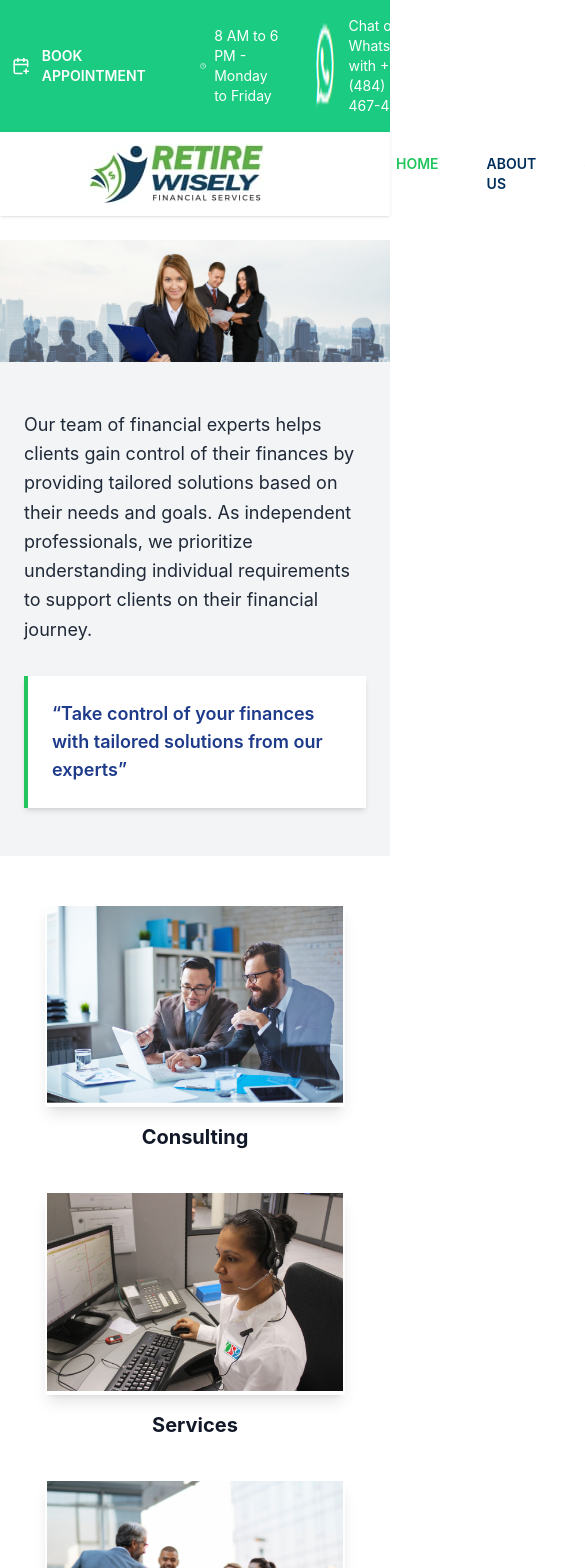
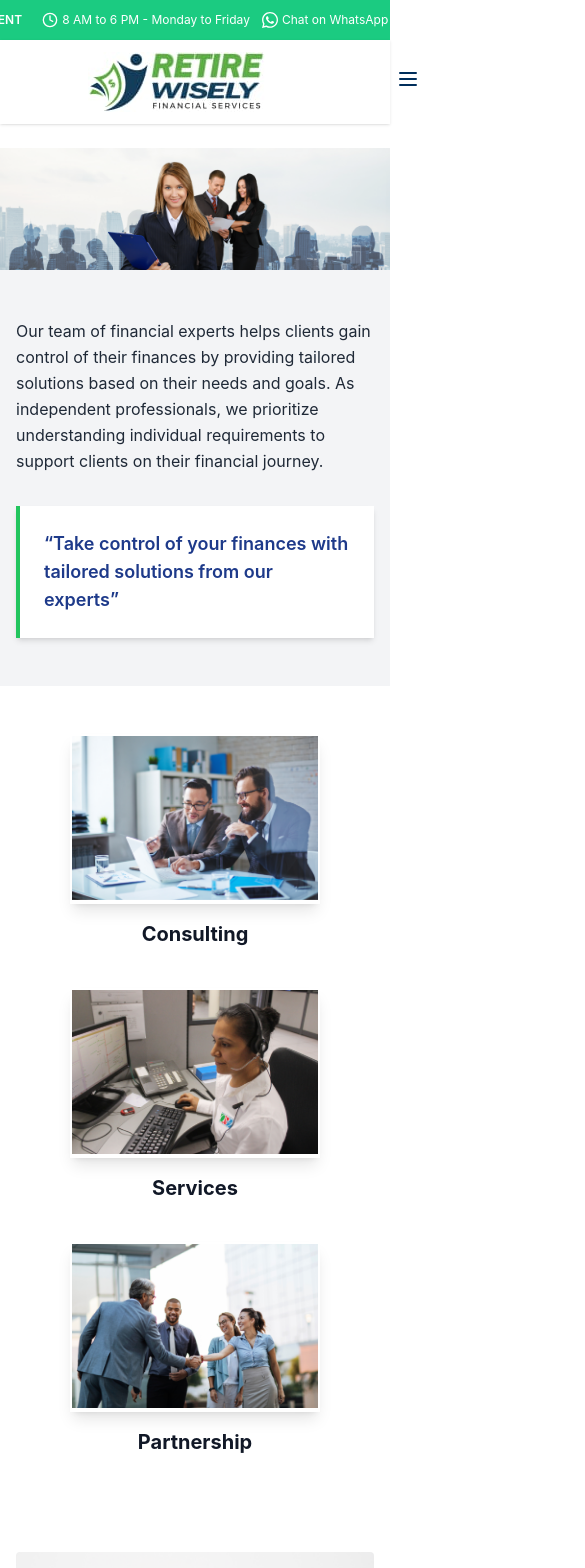
Before and after one commit to nirajsai1/retire_wisely, a React (Create React App) app: page / in a window 390 px wide. Shown: the top 1568 px of the page, 585 px wide, since content can reach past the window. Built offline with nearby package versions, Linux system fonts and the light colour scheme.

Commit message:
App.js and Home.js codes refactored to enhance the view in mobiles

```diff
--- a/src/App.js
+++ b/src/App.js
@@ -1,5 +1,6 @@
 import React, { useState ,useRef , useEffect} from "react";
 import { CalendarPlus ,Clock } from "lucide-react";
+import { FaWhatsapp , FaInstagram, FaFacebook } from 'react-icons/fa';
 import { BrowserRouter as Router, Routes, Route, Link } from "react-router-dom";
 import { useNavigate , useLocation } from "react-router-dom";
 import Book_an_appointment from "./js/Book_an_appointment";
@@ -28,9 +29,14 @@ import ScrollToTop from "./js/ScrollToTop";
 function App() {
   const navigate=useNavigate();
   const [isOpen, setIsOpen] = useState(false);
+  const dropdownRef = useRef(null);
 const [dropdownOpen, setDropdownOpen] = useState(false);
-  const dropdownRef = useRef(null);
+const [mobileMenuOpen, setMobileMenuOpen] = useState(false);
+const [mobileDropdownOpen, setMobileDropdownOpen] = useState(false);
 
+const toggleMobileMenu = () => setMobileMenuOpen(!mobileMenuOpen);
+const closeMobileMenu = () => setMobileMenuOpen(false);
+const toggleMobileDropdown = () => setMobileDropdownOpen(!mobileDropdownOpen);
   const toggleDropdown = () => {
     setDropdownOpen((prev) => !prev);
   };
@@ -58,38 +64,54 @@ function App() {
   const defaultClass = "[#002E5B]";
   return (
       <div>
-        <div className="bg-[#1bcb81] p-4  flex justify-center items-center gap-x-8 text-white text-sm w-full z-10">
+       <div className="bg-[#1bcb81] p-2 md:p-3 flex justify-center items-center gap-3 md:gap-8 text-white text-xs md:text-sm w-full z-10">
+
   <div
-  className="flex items-center px-4 py-2 cursor-pointer transition
-             hover:bg-[#002E5B] hover:rounded-xl hover:border hover:border-[#002E5B]"
+    className="flex items-center px-2 md:px-4 py-1 md:py-2 cursor-pointer transition hover:bg-[#002E5B] hover:rounded-xl hover:border hover:border-[#002E5B] whitespace-nowrap"
     onClick={() => navigate('/baa')}
   >
-  <CalendarPlus className="text-white" />
-  <span className="font-semibold pl-3 text-white">BOOK APPOINTMENT</span>
+    <CalendarPlus className="text-white w-4 h-4 md:w-5 md:h-5" />
+    <span className="font-semibold pl-2 md:pl-3 text-white">BOOK APPOINTMENT</span>
   </div>
-          <div className="flex items-center gap-x-2">
-          <Clock className="w-5 h-5"></Clock>
+
+  <div className="flex items-center gap-1 md:gap-2 whitespace-nowrap">
+    <Clock className="w-4 h-4 md:w-5 md:h-5" />
     <p>8 AM to 6 PM - Monday to Friday</p>
   </div>
-          <div className="flex">
-            <img src={whatsapp} className="pr-3"></img>
+
+  <div className="flex items-center whitespace-nowrap">
+    <FaWhatsapp className="w-5 h-5 md:w-7 md:h-7 pr-1 md:pr-2" />
     <p className="">Chat on WhatsApp with +1 (484) 467-4744</p>
   </div>
+
+</div><div className="sticky top-0 bg-white shadow z-20 text-[#002E5B]">
+  <div className="flex items-center justify-between max-w-screen-xl mx-auto px-6 py-3 text-[#002E5B]">
+    {/* Logo */}
+    <img
+      src={image}
+      alt="Logo"
+      className="flex-[3] max-w-[180px] mr-32 ml-16 cursor-pointer"
+      onClick={handlenav}
+    />
+
+    {/* Hamburger Menu - Mobile Only */}
+    <div className="lg:hidden">
+      <button onClick={toggleMobileMenu} className="focus:outline-none">
+        <svg className="w-6 h-6" fill="none" stroke="currentColor" strokeWidth="2"
+          viewBox="0 0 24 24">
+          <path strokeLinecap="round" strokeLinejoin="round"
+            d="M4 6h16M4 12h16M4 18h16" />
+        </svg>
+      </button>
     </div>
-        <div className="sticky top-0 bg-white shadow z-20 text-[#002E5B]">
-          <div className="flex items-center justify-between max-w-screen-xl mx-auto px-6 py-3 text-[#002E5B]">
-            <img src={image} alt="Logo" className="flex-[3] max-w-[180px] mr-32 ml-16 cursor-pointer" onClick={handlenav}  />
-            <div className="flex flex-[2] gap-x-12 text-sm font-semibold">
-      <Link to="/" className={isActive("/") ? activeClass : defaultClass}>
-        HOME
-      </Link>
-      <Link to="/aboutus" className={ isActive("/aboutus") ? activeClass : defaultClass}>
-        ABOUT US
-      </Link>
-      <Link to="/services" className={isActive("/services") ? activeClass : defaultClass}>
-        SERVICES
-      </Link>
 
+    {/* Main Navigation - Hidden on Mobile */}
+    <div className="hidden lg:flex flex-[2] gap-x-12 text-sm font-semibold items-center">
+      <Link to="/" className={isActive("/") ? activeClass : defaultClass}>HOME</Link>
+      <Link to="/aboutus" className={isActive("/aboutus") ? activeClass : defaultClass}>ABOUT US</Link>
+      <Link to="/services" className={isActive("/services") ? activeClass : defaultClass}>SERVICES</Link>
+
+      {/* Dropdown */}
       <div className="relative group inline-block">
         <div className="relative" ref={dropdownRef}>
           <button
@@ -100,46 +122,69 @@ function App() {
           </button>
           {dropdownOpen && (
             <div className="absolute bg-white shadow-lg mt-2 rounded-md z-30 w-40">
-              <Link
-                to="/fc"
-                className="block px-4 py-2 hover:bg-gray-100"
-                onClick={handleOptionClick}
-              >
-                Financial Calculators
-              </Link>
-              <Link
-                to="/useful_links"
-                className="block px-4 py-2 hover:bg-gray-100"
-                onClick={handleOptionClick}
-              >
-                Useful Links
-              </Link>
-              <Link
-                to="/faq"
-                className="block px-4 py-2 hover:bg-gray-100"
-                onClick={handleOptionClick}
-              >
-                Frequently Asked Questions
-              </Link>
+              <Link to="/fc" className="block px-4 py-2 hover:bg-gray-100" onClick={handleOptionClick}>Financial Calculators</Link>
+              <Link to="/useful_links" className="block px-4 py-2 hover:bg-gray-100" onClick={handleOptionClick}>Useful Links</Link>
+              <Link to="/faq" className="block px-4 py-2 hover:bg-gray-100" onClick={handleOptionClick}>Frequently Asked Questions</Link>
             </div>
           )}
         </div>
       </div>
 
-      <Link to="/partnership" className={isActive("/partnership") ? activeClass : defaultClass}>
+      <Link to="/partnership" className={isActive("/partnership") ? activeClass : defaultClass}>PARTNERSHIP</Link>
+      <Link to="/contactus" className={isActive("/contactus") ? activeClass : defaultClass}>CONTACT US</Link>
+
+      {/* Social Icons */}
+      <div className="flex gap-4">
+        <FaFacebook className="w-5 h-5" />
+        <FaInstagram className="w-5 h-5" />
+      </div>
+    </div>
+  </div>
+
+  {/* Mobile Menu */}
+ {mobileMenuOpen && (
+  <div className="lg:hidden px-6 pb-4 flex flex-col space-y-4 text-sm font-semibold text-[#002E5B]">
+    <Link to="/" onClick={closeMobileMenu} className={isActive("/") ? activeClass : defaultClass}>
+      HOME
+    </Link>
+    <Link to="/aboutus" onClick={closeMobileMenu} className={isActive("/aboutus") ? activeClass : defaultClass}>
+      ABOUT US
+    </Link>
+    <Link to="/services" onClick={closeMobileMenu} className={isActive("/services") ? activeClass : defaultClass}>
+      SERVICES
+    </Link>
+
+    {/* Mobile Dropdown */}
+    <div className="flex flex-col">
+      <button onClick={toggleMobileDropdown} className="text-left">
+        RESOURCES
+      </button>
+      {mobileDropdownOpen && (
+        <div className="ml-4 mt-2 flex flex-col space-y-2 text-sm">
+          <Link to="/fc" onClick={closeMobileMenu} className="block">Financial Calculators</Link>
+          <Link to="/useful_links" onClick={closeMobileMenu} className="block">Useful Links</Link>
+          <Link to="/faq" onClick={closeMobileMenu} className="block">FAQ</Link>
+        </div>
+      )}
+    </div>
+
+    <Link to="/partnership" onClick={closeMobileMenu} className={isActive("/partnership") ? activeClass : defaultClass}>
       PARTNERSHIP
     </Link>
-      <Link to="/contactus" className={isActive("/contactus") ? activeClass : defaultClass}>
+    <Link to="/contactus" onClick={closeMobileMenu} className={isActive("/contactus") ? activeClass : defaultClass}>
       CONTACT US
     </Link>
 
-      <div className="flex gap-4">
-        <img src={facebook} className="w-5 h-5" alt="Facebook" />
-        <img src={instagram} className="w-5 h-5" alt="Instagram" />
+    {/* Social Icons */}
+    <div className="flex gap-4 mt-4">
+      <FaFacebook className="w-5 h-5" />
+      <FaInstagram className="w-5 h-5" />
     </div>
   </div>
+)}
+
 </div>
-        </div>
+
         <div className="pt-6">
           <Routes>
             <Route path="/" element={<Home />} />
@@ -161,20 +206,23 @@ function App() {
           </Routes>
         </div>
         <footer className="bg-[#002e5b] text-white">
-      <div className="bg-[#19e49a] px-6 py-4 flex flex-col sm:flex-row justify-between items-center">
+
+  <div className="bg-[#19e49a] px-6 py-4 flex flex-col sm:flex-row justify-between items-center text-center sm:text-left">
     <h2 className="text-xl sm:text-2xl font-bold">Looking For A Financial Consultant?</h2>
-        <button onClick={() =>navigate('/baa')} className="mt-3 sm:mt-0 bg-[#002e5b] hover:bg-[#001f3d] text-white font-semibold px-6 py-2 rounded shadow">
+    <button
+      onClick={() => navigate('/baa')}
+      className="mt-3 sm:mt-0 bg-[#002e5b] hover:bg-[#001f3d] text-white font-semibold px-6 py-2 rounded shadow"
+    >
       BOOK AN APPOINTMENT
     </button>
   </div>
-
-      <div className="max-w-screen-xl mx-auto px-8 md:px-16 py-12 grid grid-cols-1 sm:grid-cols-2 md:grid-cols-4 gap-10 text-sm">
+  <div className="max-w-screen-xl mx-auto px-6 sm:px-12 md:px-16 py-12 grid grid-cols-1 sm:grid-cols-2 md:grid-cols-4 gap-10 text-sm">
     <div>
       <h3 className="text-xl font-bold border-t-2 border-[#19e49a] pt-2 mb-3">ABOUT</h3>
       <p className="text-gray-300">
         At Retire Wisely Financial Services, we strive to simplify your financial life after your retirement.
-            We help high-net-worth families, and business owners set tangible goals and then put strategies
-            in place that assist them in achieving those goals through thoughtful planning and open communication.
+        We help high-net-worth families and business owners set tangible goals and then put strategies
+        in place to achieve those goals through thoughtful planning and open communication.
       </p>
     </div>
     <div>
@@ -182,37 +230,43 @@ function App() {
       <p>Call: (484) 467-4744</p>
       <p>Email: letstalk@retirewisely.biz</p>
       <p className="mt-2">116 Foreside Rd<br />Malvern PA 19355 U.S.</p>
-          <p>Monday – Friday: 9:00am – 9:00pm</p>
+      <p>Mon – Fri: 9:00am – 9:00pm</p>
     </div>
+
     <div>
       <h3 className="text-xl font-bold border-t-2 border-[#19e49a] pt-2 mb-3">QUICK LINKS</h3>
       <ul className="space-y-1">
-            <li><Link to='/retirement_p'>Retirement planning</Link></li>
-            <li><Link to='/college_p'>College Planning</Link></li>
-            <li><Link to='/tax_p'>Tax planning</Link></li>
+        <li><Link to="/retirement_p">Retirement Planning</Link></li>
+        <li><Link to="/college_p">College Planning</Link></li>
+        <li><Link to="/tax_p">Tax Planning</Link></li>
       </ul>
     </div>
 
     <div>
       <h3 className="text-xl font-bold border-t-2 border-[#19e49a] pt-2 mb-3">INFORMATION</h3>
-          <ul className="grid grid-cols-2 gap-y-1">
-            <li><Link to='/'>Home</Link></li>
-            <li><Link to='/AboutUs'>AboutUs</Link></li>
-            <li><Link to='/services'>Services</Link></li>
-            <li><Link to='/resources'>Resources</Link></li>
-            <li><Link to='/contactus'>Contactus</Link></li>
-            <li><Link to='/pp'>Privacy Policy</Link></li>
-            <li><Link to='/baa'>Book an Appointment</Link></li>
-            <li><Link to='/our_blog'>Our Blog</Link></li>
+      <ul className="grid grid-cols-2 gap-y-1 gap-x-4">
+        <li><Link to="/">Home</Link></li>
+        <li><Link to="/AboutUs">About Us</Link></li>
+        <li><Link to="/services">Services</Link></li>
+        <li><Link to="/resources">Resources</Link></li>
+        <li><Link to="/contactus">Contact Us</Link></li>
+        <li><Link to="/pp">Privacy Policy</Link></li>
+        <li><Link to="/baa">Book Appointment</Link></li>
+        <li><Link to="/our_blog">Our Blog</Link></li>
       </ul>
     </div>
   </div>
 
   <div className="border-t border-gray-400 py-4 px-6 flex flex-col sm:flex-row justify-between items-center text-gray-400 text-sm">
-        <p className="pl-40">© 2025 Retire Wisely Financial Services Inc.</p>
-        <div className="flex gap-4 mt-3 sm:mt-0 pr-40">
-          <a href="#" className="bg-white text-[#002e5b] p-2 rounded-full"></a>
-          <a href="#" className="bg-white text-[#002e5b] p-2 rounded-full"></a>
+    <p className="text-center sm:text-left">&copy; 2025 Retire Wisely Financial Services Inc.</p>
+
+    <div className="flex gap-4 mt-3 sm:mt-0">
+      <a href="#" aria-label="Facebook" className="bg-white text-[#002e5b] p-2 rounded-full">
+        <FaFacebook className="w-4 h-4" />
+      </a>
+      <a href="#" aria-label="Instagram" className="bg-white text-[#002e5b] p-2 rounded-full">
+        <FaInstagram className="w-4 h-4" />
+      </a>
     </div>
   </div>
 </footer>
--- a/src/js/Home.js
+++ b/src/js/Home.js
@@ -48,55 +48,47 @@ const settings = {
   const navigate=useNavigate();
   return (
     <div>
-      <img src={Homepage} alt="Home page image" className="w-full" />
+  <img src={Homepage} alt="Home page image" className="w-full object-cover" />
+
   <div className="bg-gray-100 py-12">
-        <div className="max-w-screen-xl mx-auto px-6 flex flex-col md:flex-row items-start justify-between gap-8">
-          <div className="md:w-2/3 text-lg text-gray-800 leading-relaxed">
+    <div className="max-w-screen-xl mx-auto px-4 sm:px-6 flex flex-col md:flex-row items-start justify-between gap-8">
+      <div className="md:w-2/3 text-base text-gray-800 leading-relaxed">
         <p>
           Our team of financial experts helps clients gain control of their finances by providing tailored
           solutions based on their needs and goals. As independent professionals, we prioritize understanding
           individual requirements to support clients on their financial journey.
         </p>
       </div>
-          <div className="bg-white border-l-4 border-green-500 p-6 shadow-md md:w-1/3">
+      <div className="bg-white border-l-4 border-green-500 p-6 shadow-md md:w-1/3 w-full">
         <p className="text-blue-900 font-semibold text-lg">
           “Take control of your finances with tailored solutions from our experts”
         </p>
       </div>
     </div>
   </div>
+
   <div className="py-12">
-        <div className="max-w-screen-xl mx-auto px-6">
+    <div className="max-w-screen-xl mx-auto px-4 sm:px-6">
       <div className="flex flex-col md:flex-row justify-center items-center gap-10">
-            <div className="text-center">
+        {[consulting, services_img, partnership].map((img, idx) => (
+          <div className="text-center w-full md:w-auto" key={idx}>
             <img
-    src={consulting}
-    alt="Consulting"
-    className="max-h-[300px] max-w-[300px] mx-auto mb-4 shadow-lg border-t-2 border-l-2 border-r-2 border-b-4 border-transparent hover:border-b-green-500 transition duration-300"
+              src={img}
+              alt="Feature"
+              className="max-h-[250px] max-w-[250px] mx-auto mb-4 shadow-lg border-t-2 border-l-2 border-r-2 border-b-4 border-transparent hover:border-b-green-500 transition duration-300"
             />
-  <h2 className="text-xl font-bold text-gray-900">Consulting</h2>
+            <h2 className="text-xl font-bold text-gray-900">
+              {['Consulting', 'Services', 'Partnership'][idx]}
+            </h2>
           </div>
-            <div className="text-center">
-              <img src={services_img} alt="Services" className="max-h-[300px] max-w-[300px] mx-auto mb-4 shadow-lg border-t-2 border-l-2 border-r-2 border-b-4 border-transparent hover:border-b-green-500 transition duration-300" />
-              <h2 className="text-xl font-bold text-gray-900">Services</h2>
-            </div>
-            <div className="text-center">
-              <img src={partnership} alt="Partnership" className="max-h-[300px] max-w-[300px] mx-auto mb-4 shadow-lg border-t-2 border-l-2 border-r-2 border-b-4 border-transparent hover:border-b-green-500 transition duration-300" />
-              <h2 className="text-xl font-bold text-gray-900">Partnership</h2>
+        ))}
       </div>
     </div>
   </div>
-      </div>
-      <div className="max-w-screen-xl mx-auto px-4 md:px-8 py-12 flex flex-col md:flex-row items-center gap-10">
 
+  <div className="max-w-screen-xl mx-auto px-4 sm:px-6 md:px-8 py-12 flex flex-col md:flex-row items-center gap-10">
     <div className="relative w-full md:w-1/2">
-        <img
-          src={retirewisely}
-          alt="RetireWisely Financial Services"
-          className="w-full h-auto  rounded "
-        />
-        <div className="absolute   flex items-center justify-center rounded">
-        </div>
+      <img src={retirewisely} alt="RetireWisely Financial Services" className="w-full h-auto rounded" />
     </div>
     <div className="w-full md:w-1/2">
       <h2 className="text-3xl font-semibold text-[#002E5B] mb-4">
@@ -113,22 +105,27 @@ const settings = {
       </p>
     </div>
   </div>
-    <img src={background}></img>
+
+  <img src={background} alt="Decorative background" className="w-full" />
+
   <div className="w-full bg-gray-100 py-10">
     <h2 className="text-3xl font-bold text-center mb-6 text-[#002E5B]">Our Services</h2>
     <Slider {...settings} className="max-w-6xl mx-auto">
       {services.map((service, index) => (
-          <div className="flex w-1/2">
-          <div key={index} className="flex flex-col md:flex-row bg-white rounded-lg overflow-hidden shadow-md">
+        <div className="w-full px-2" key={index}>
+          <div className="flex flex-col md:flex-row bg-white rounded-lg overflow-hidden shadow-md">
             <img
               src={service.image}
               alt={service.title}
-              className="w-[800px] h-[500px]"
+              className="w-full md:w-[400px] h-auto object-cover"
             />
-            <div className="pl-5 bg-gray-100 pr-5">
+            <div className="p-4 bg-gray-100 flex-1">
               <h3 className="text-xl font-semibold text-[#002E5B] mb-4">{service.title}</h3>
-              <p className="text-[#002E5B] text-sm font-serif pt-2 pb-2 mb-6">{service.description}</p>
-              <button className="bg-[#002E5B] hover:bg-[#1bcb81] text-white px-6 py-2 rounded font-semibold" onClick={() => navigate('/services')}>
+              <p className="text-[#002E5B] text-sm font-serif mb-6">{service.description}</p>
+              <button
+                className="bg-[#002E5B] hover:bg-[#1bcb81] text-white px-6 py-2 rounded font-semibold"
+                onClick={() => navigate('/services')}
+              >
                 More Services
               </button>
             </div>
@@ -137,22 +134,17 @@ const settings = {
       ))}
     </Slider>
   </div>
+
   <div className="bg-white text-gray-800">
-      <section className="max-w-screen-xl mx-auto px-24 py-16 ">
-        <div className="flex gap-10 ">
-        <h2 className="text-4xl font-light text-gray-700 mb-2">Meet Our Team</h2>
+    <section className="max-w-screen-xl mx-auto px-4 sm:px-8 md:px-24 py-12">
+      <h2 className="text-3xl font-light text-gray-700 mb-6">Meet Our Team</h2>
       <p className="text-blue-900 text-sm mb-10 max-w-3xl">
         Meet our experienced team of financial professionals, ready to guide you towards your goals in investments,
         retirement, taxes, insurance, and more. Personalized advice awaits!
       </p>
-        </div>
-        <div className="flex flex-col md:flex-row items-start md:items-center gap-10">
+      <div className="flex flex-col md:flex-row items-start gap-10">
         <div className="w-full md:w-60">
-            <img
-              src={mb}
-              alt="Madhu Budati"
-              className="w-full rounded-lg shadow-md"
-            />
+          <img src={mb} alt="Madhu Budati" className="w-full rounded-lg shadow-md" />
         </div>
         <div className="flex-1">
           <h3 className="text-2xl font-bold text-blue-900">Madhu Budati</h3>
@@ -163,23 +155,34 @@ const settings = {
               agency. Madhusudana has 20+ years of corporate…
             </p>
           </div>
-            <button className="bg-green-500 hover:bg-green-600 text-white font-semibold px-6 py-2 rounded-md transition" onClick={() =>navigate('/psection')}>
+          <button
+            className="bg-green-500 hover:bg-green-600 text-white font-semibold px-6 py-2 rounded-md transition"
+            onClick={() => navigate('/psection')}
+          >
             VIEW PROFILE
           </button>
         </div>
       </div>
     </section>
-      <section className="bg-white px-6 md:px-20 py-12 border-t">
-        <div className="flex items-center gap-4 max-w-screen-xl mx-auto px-28 py-12">
+
+    <section className="bg-white px-4 md:px-20 py-12 border-t">
+      <div className="max-w-screen-xl mx-auto flex flex-col md:flex-row items-center gap-4">
         <div className="p-2 rounded-md bg-green-100 text-green-600">
           <Handshake className="w-10 h-10" />
         </div>
-          <h2 className="text-3xl font-semibold text-gray-500">Our Product Providers</h2>
+        <h2 className="text-3xl font-semibold text-gray-500 text-center md:text-left">
+          Our Product Providers
+        </h2>
       </div>
     </section>
+    <img
+      src={List_of_products}
+      alt="List of Product Providers"
+      className="w-full max-w-screen-xl mx-auto px-4 md:px-20 py-3 pb-16"
+    />
   </div>
-    <img src={List_of_products} className="max-w-screen-xl mx-auto px-20 py-3 pb-16"></img>
 </div>
+
         );
 }
 
```
Lines whose indentation alone changed are shown as unchanged.
